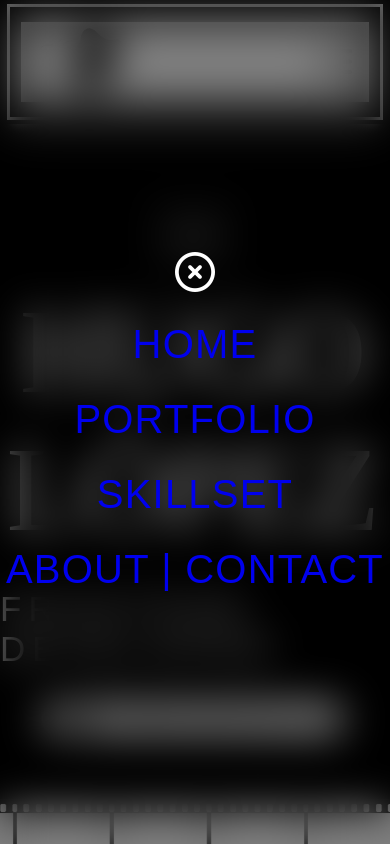
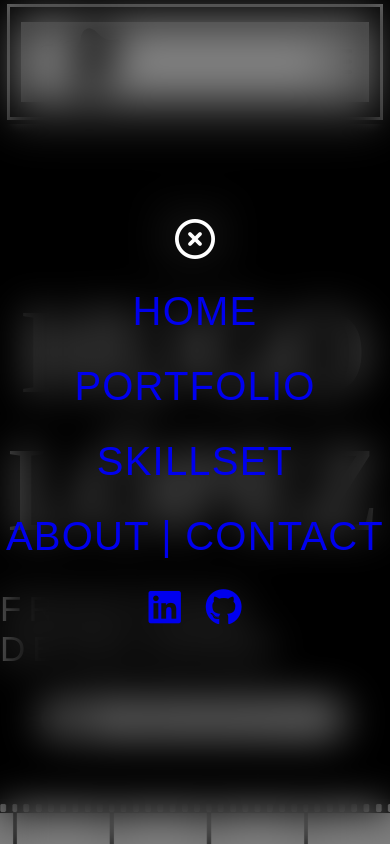
Before and after one commit to Alelsito/portfolio, a React (Vite) app: page / in a window 390 px wide. Both pictures are taken after a click on the icon 337 px from the left and 61 px from the top of the page. Shown: the top 844 px of the page. Built offline with nearby package versions, Linux system fonts and the light colour scheme; a web font is replaced by a local one.

Commit message:
feat: add social links to responsive menu with max-width: 425px

```diff
--- a/src/layouts/NavBar/NavBar.jsx
+++ b/src/layouts/NavBar/NavBar.jsx
@@ -68,6 +68,14 @@ const NavBar = () => {
                   <a href='#aboutContact'>
                     <p className='nav__rectangule__links__container--mobile__section__text__p' onClick={handleOnClickDisplayMenuFalse}> ABOUT | CONTACT </p>
                   </a>
+                  <div className='nav__rectangule__links__container--mobile__section__text__social'>
+                    <a href='https://www.linkedin.com/in/hugolopezblanco/' target='_blank' rel='noreferrer'>
+                      <i className='fa-brands fa-linkedin' />
+                    </a>
+                    <a href='https://github.com/Alelsito' target='_blank' rel='noreferrer'>
+                      <i className='fa-brands fa-github' />
+                    </a>
+                  </div>
                 </div>
               </div>
             </div>
--- a/src/layouts/NavBar/NavBar.scss
+++ b/src/layouts/NavBar/NavBar.scss
@@ -150,6 +150,32 @@
                                     transform: scale(1.2);
                                     color: #93c7ff;
                                 }
+
+                                &__social {
+                                    display: none;
+                                }
+
+                                @media screen and (max-width: 425px) {
+                                    &__social {
+                                        min-width: 100%;
+                                        display: flex;
+                                        justify-content: center;
+                                        gap: 2.5rem;
+
+                                        i {
+                                            font-size: 3.7rem;
+                                            transition: all 0.5s;
+                                        }
+
+                                        i:hover {
+                                            transform: scale(1.2);
+                                            color: #93c7ff;
+                                        }
+
+                                    }
+                                }
+
+
                             }
                         }
                     }
```
